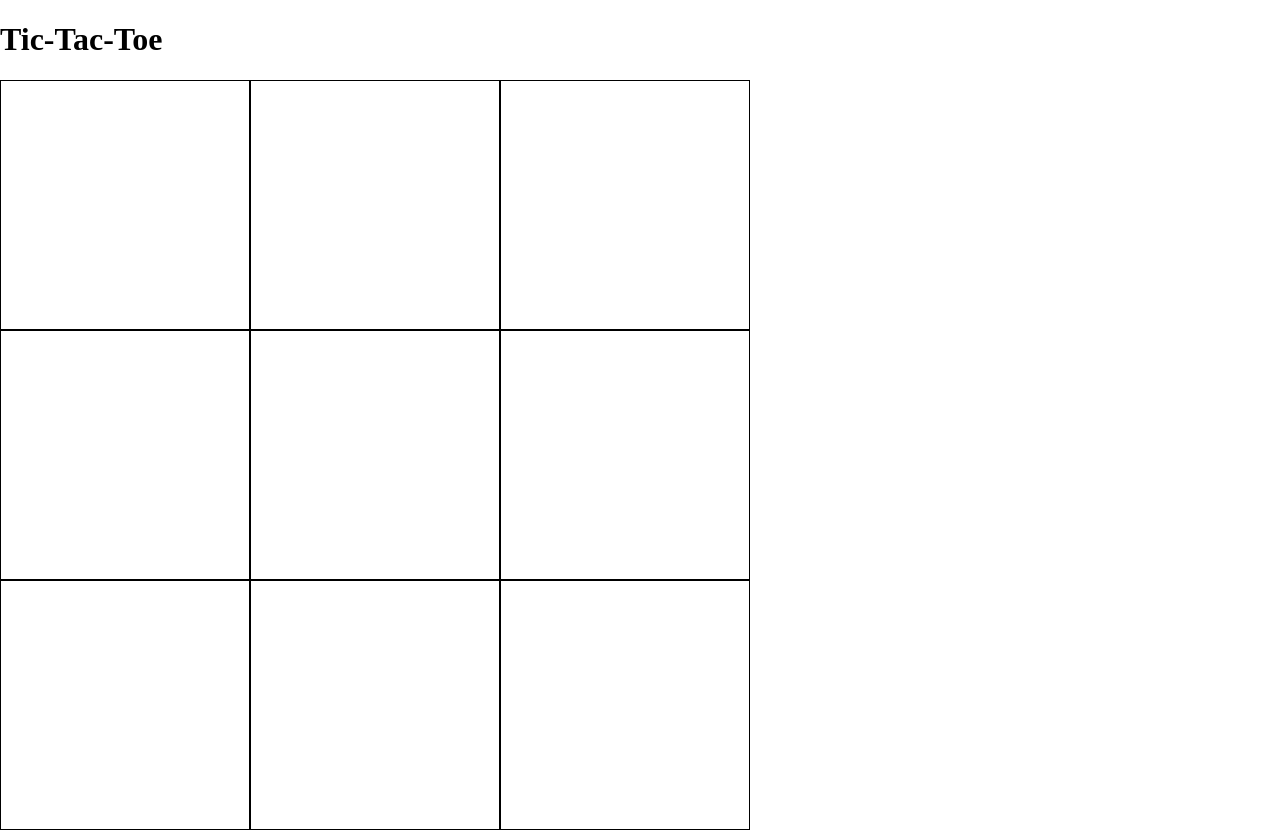
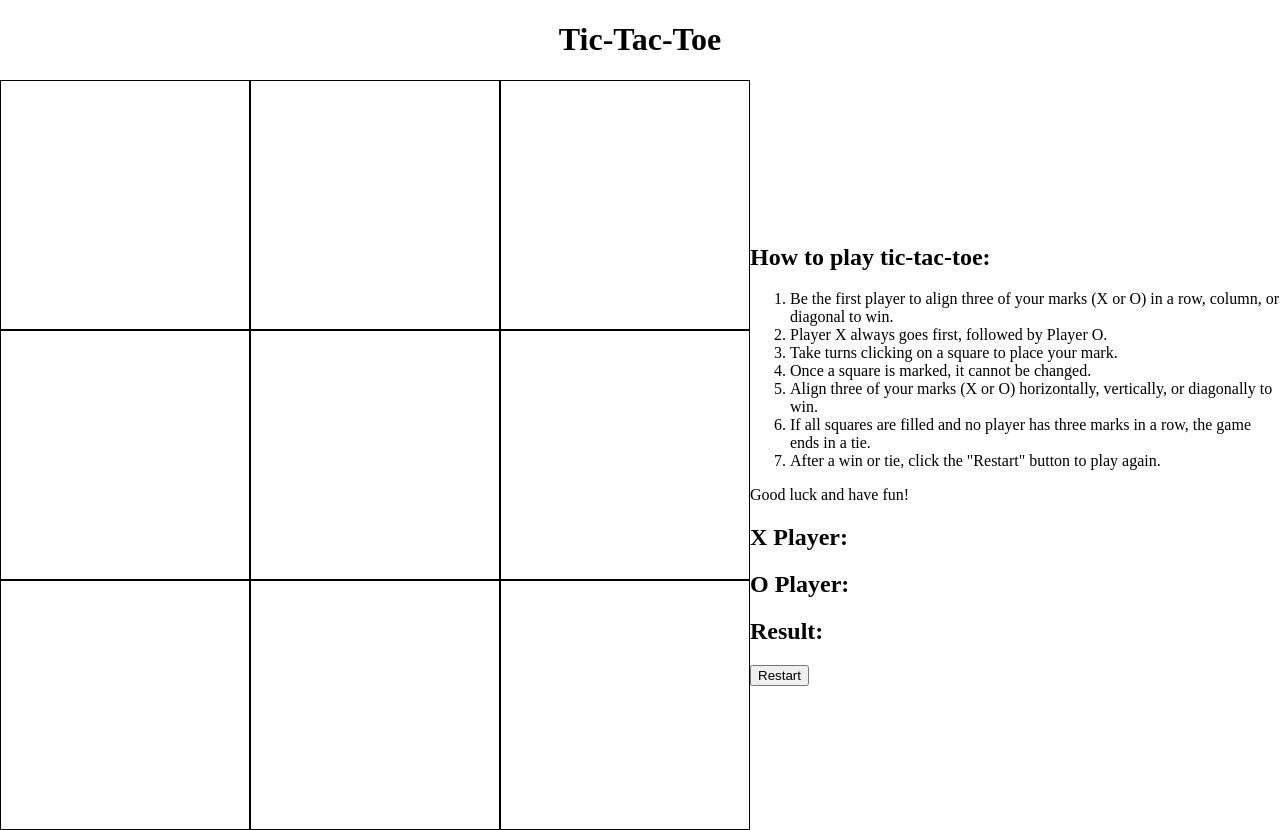
Before and after one commit to thejdsoto/tic-tac-toe, a plain HTML site: page index.html in a window 1280 px wide. Drawn offline with Linux system fonts and the light colour scheme.

Commit message:
Add dialog, rework html structuring then add info div containing instructions and game menu

```diff
--- a/index.html
+++ b/index.html
@@ -8,8 +8,21 @@
     <title>Tic Tac Toe</title>
 </head>
 <body>
+    <dialog>
+        <p>Player 1 plays "X"</p>
+        <p>Player 2 plays "O"</p>
+        <form>
+            <label for="player-one">Player name for player 1 (X):</label>
+            <input type="text" for="player-one">
+
+            <label for="player-two">Player name for player 2 (O):</label>
+            <input type="text" for="player-two">
+            <button type="submit">Submit</button>
+        </form>
+    </dialog>
     <h1>Tic-Tac-Toe</h1>
     <div class="container">
+        <div class="board">
             <div class="cell" data-index="0"></div>
             <div class="cell" data-index="1"></div>
             <div class="cell" data-index="2"></div>
@@ -20,5 +33,28 @@
             <div class="cell" data-index="7"></div>
             <div class="cell" data-index="8"></div>
         </div>
+        <div class="info">
+            <div class="instructions">
+                <h2>How to play tic-tac-toe:</h2>
+                <ol>
+                    <li>Be the first player to align three of your marks (X or O) in a row, column, or diagonal to win.</li>
+                    <li>Player X always goes first, followed by Player O.</li>
+                    <li>Take turns clicking on a square to place your mark.</li>
+                    <li>Once a square is marked, it cannot be changed.</li>
+                    <li>Align three of your marks (X or O) horizontally, vertically, or diagonally to win.</li>
+                    <li>If all squares are filled and no player has three marks in a row, the game ends in a tie.</li>
+                    <li>After a win or tie, click the "Restart" button to play again.</li>
+                </ol>
+                <p>Good luck and have fun!</p>
+            </div>
+            <div class="game-menu">
+                <h2>X Player:</h2>
+                <h2>O Player:</h2>
+                <h2>Result:</h2>
+                <button class="restart">Restart</button>
+            </div>
+        </div>
+    </div>
+
 </body>
 </html>
--- a/style.css
+++ b/style.css
@@ -5,13 +5,22 @@ html, body {
     box-sizing: border-box;
 }
 
+body h1 {
+    text-align: center;
+}
 .container {
+    display: flex;
+    align-items: center;
+    justify-content: space-around;
+}
+
+.board {
     display: grid;
     grid-template-columns: repeat(3, 250px);
     grid-template-rows: repeat(3, 250px);
 }
 
-    .container .cell {
+    .board .cell {
         border: 1px solid black;
         text-align: center;
         align-content: center;
```
Lines whose indentation alone changed are shown as unchanged.
